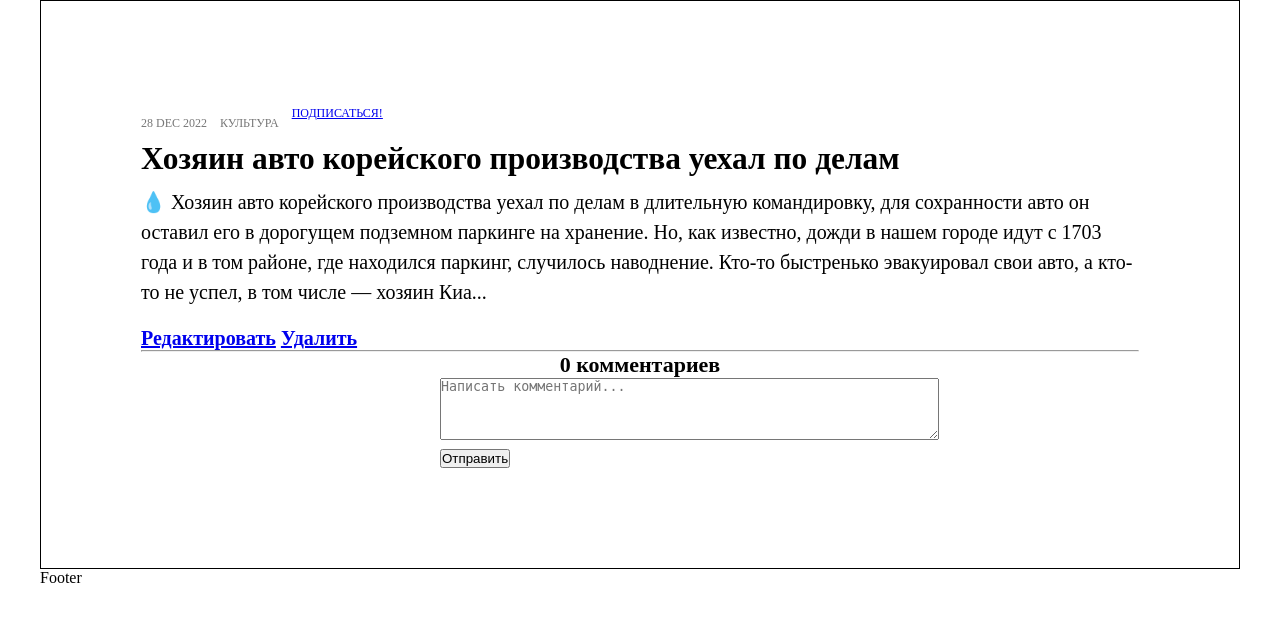
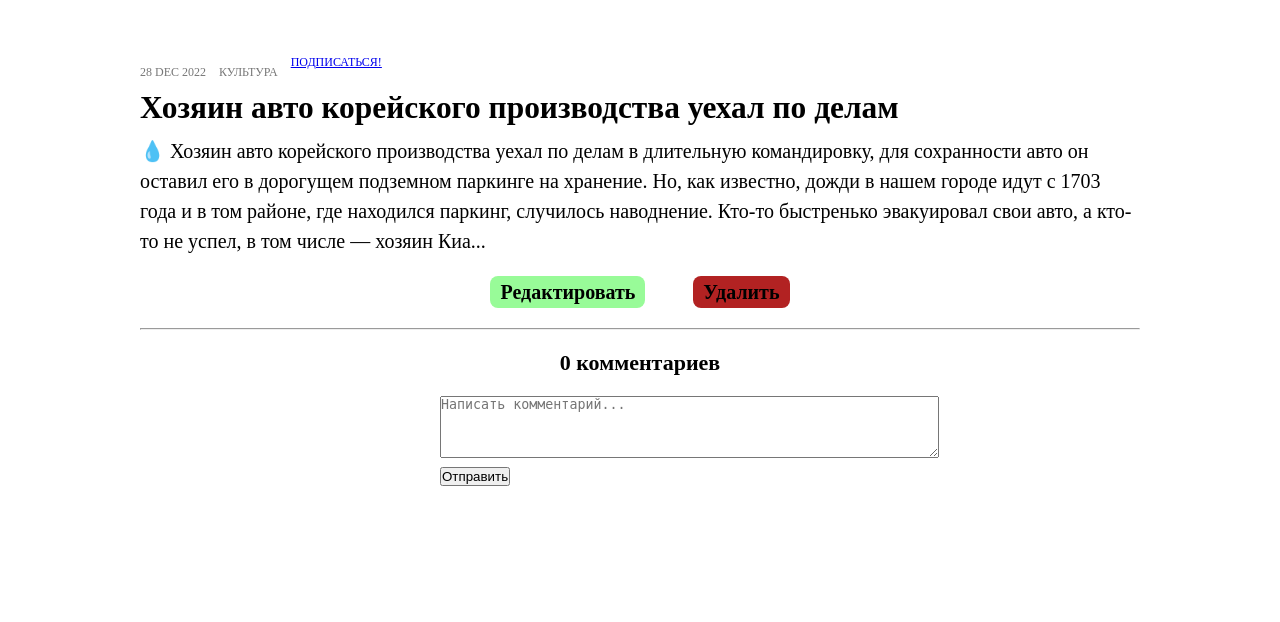
Before and after one commit to ReutAS39/news_portal, a Django app: page /news/2 in a window 1280 px wide. Shown: the part 160-782 px from the top of the page. Run offline with Django 4.2, Linux system fonts and the light colour scheme; a user stored in the database is signed in; data comes from the database, SQL or seed files in the repository; parts of the project's set-up code (start-up, migrations or seed data) failed here and were passed over.

Commit message:
templates upd

```diff
--- a/news/views.py
+++ b/news/views.py
@@ -83,7 +83,6 @@ class PostsList(ListView):
         context['menu'] = menu
         # context['is_author'] = self.request.user.groups.filter(name='authors').exists()
 
-
         return context
 
 
@@ -96,7 +95,6 @@ class PostDetail(DetailView, FormMixin):
     # Название объекта, в котором будет выбранный пользователем продукт
     context_object_name = 'news'
     form_class = CommentForm
-    ordering = '-time_in'
 
     def get_context_data(self, **kwargs):
         context = super().get_context_data(**kwargs)
@@ -125,6 +123,7 @@ class PostDetail(DetailView, FormMixin):
 
     def get_success_url(self, **kwargs):
         return reverse_lazy('news', kwargs={'pk': self.get_object().pk})
+
 
 class PostCreate(LoginRequiredMixin, PermissionRequiredMixin, CreateView):
 
--- a/static/css/styles_2.css
+++ b/static/css/styles_2.css
@@ -71,8 +71,7 @@ nav ul li a {
 }
 
 .section-content {
-    padding: 100px 100px;
-    border: 1px solid black;
+    padding: 50px 100px;
     font-size: 20px;
 }
 
@@ -212,9 +151,111 @@ nav ul li a {
     line-height: 28px;
 }
 
+.pagination {
+    margin: 20px 20px 20px;
+    display: flex;
+    flex-wrap: nowrap;
+    align-items: flex-start;
+    justify-content: center;
+}
+
+.pagination a {
+	margin: 20px 0 0 0;
+    margin: 5px;
+    border: 1px solid #d0d0d0;
+	border-radius: 30px;
+	text-decoration: none;
+	font-size: 24px;
+}
+
+.author-btn {
+    background-color: #4CAF50;
+    color: white;
+    text-align: center;
+    text-decoration: none;
+    padding: 5px;
+    margin-top: 30px;
+    margin-left: 100px;
+    display: inline-block;
+    font-size: 16px;
+}
+
+.author-btn a {
+    text-decoration: none;
+    color: black;
+}
+
+
+
+.meta_article {
+    color: #777;
+    margin: 5px 0 10px;
+    font-size: 12px;
+    display: flex;
+    text-transform: uppercase;
+}
+
+.meta__item {
+    margin: 10px 13px 0 0;
+}
+
+.article__title {
+    font-size: 1.57em;
+    margin: 0 0 10px;
+}
+
+.article__description {
+    font-size: 1em;
+    font-weight: 400;
+    line-height: 1.5em;
+}
+
+.edit-tab{
+    display: flex;
+    margin: 20px;
+    justify-content: center;
+    gap: 5%;
+    height: calc(-26px + 57px + 42px + -41px);
+    align-items: center;
+
+}
+
+.edit-btn{
+    text-decoration: none;
+    display: inline-flex;
+    align-items: center;
+    justify-content: center;
+    color: black;
+    font-weight: 900;
+    background-color: #98FB98;
+    border-radius: 8px;
+    padding-top: calc(77px + 66px + -143px);
+    padding-right: calc(92px + -83px + 1px);
+    padding-bottom: calc(-23px + -42px + -49px + 51px + 80px + -8px + -9px);
+    padding-left: calc(35px + 89px + -34px + -98px + 30px + -12px);
+    height: calc(-26px + 57px + 42px + -41px);
+}
+
+.delete-btn{
+    text-decoration: none;
+    display: inline-flex;
+    align-items: center;
+    justify-content: center;
+    color: black;
+    font-weight: 900;
+    background-color: #B22222;
+    border-radius: 8px;
+    padding-top: calc(77px + 66px + -143px);
+    padding-right: calc(92px + -83px + 1px);
+    padding-bottom: calc(-23px + -42px + -49px + 51px + 80px + -8px + -9px);
+    padding-left: calc(35px + 89px + -34px + -98px + 30px + -12px);
+    height: calc(-26px + 57px + 42px + -41px);
+}
+
 .comments-count {
     font-size: 22px;
     text-align: center;
+    margin: 20px;
 }
 
 .comment {
--- a/templates/flatpages/defaultpro.html
+++ b/templates/flatpages/defaultpro.html
@@ -53,7 +53,6 @@
     </main>
     <footer class="footer">
         <div class="fixed-container">
-Footer
         </div>
     </footer>
 </body>
--- a/templates/news.html
+++ b/templates/news.html
@@ -26,9 +26,9 @@
     </div>
 
 {% if request.user.groups.get.id == 2 %}
-    <ul>
-        <a class="btn btn-success" href="/news/{{news.get_position}}/{{news.id}}/edit"><b>Редактировать</b></a>
-        <a class="btn btn-danger" href="/news/{{news.get_position}}/{{news.id}}/delete"><b>Удалить</b></a>
+    <ul class="edit-tab">
+        <a class="edit-btn" href="/news/{{news.get_position}}/{{news.id}}/edit">Редактировать</a>
+        <a class="delete-btn" href="/news/{{news.get_position}}/{{news.id}}/delete">Удалить</a>
     </ul>
 {% endif%}
 
--- a/templates/news_listpro.html
+++ b/templates/news_listpro.html
@@ -9,7 +9,7 @@
 
 
       {# Добавляем форму, которая объединяет набор полей, которые будут отправляться в запросе #}
-   <form action="" method="get">
+   <form class="search-form" action="" method="get">
        {# Переменная, которую мы передали через контекст, может сгенерировать нам форму с полями #}
        {{ filterset.form.as_p }}
        {# Добавим кнопку отправки данных формы #}
```
Also changed, not shown: other parts of static/css/styles_2.css (+30 -69 lines).
